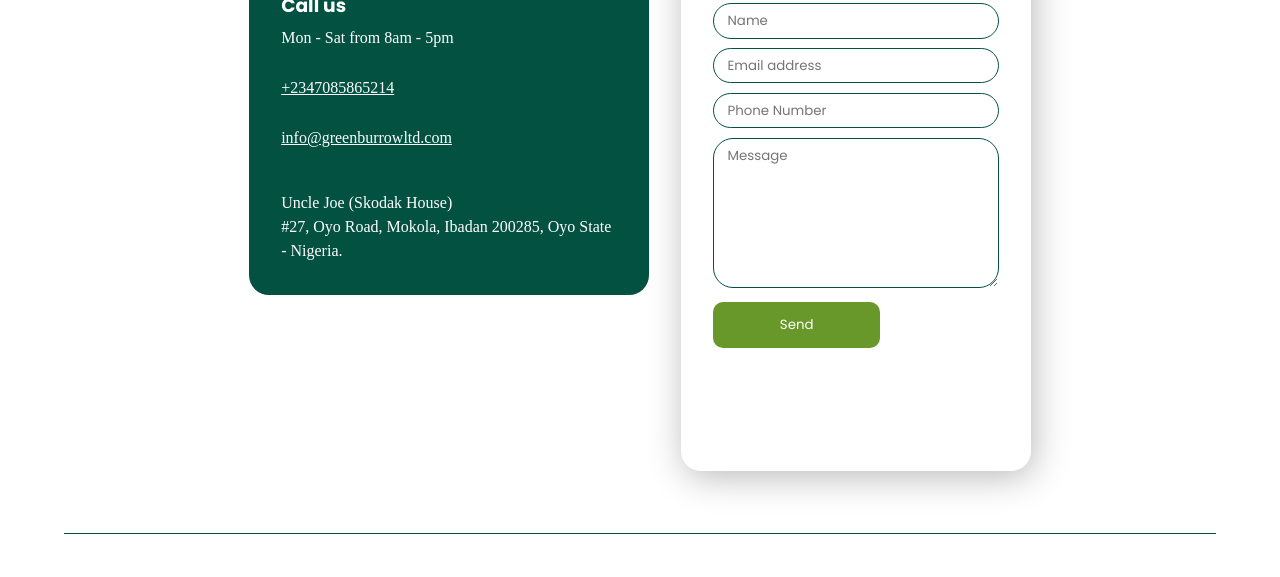
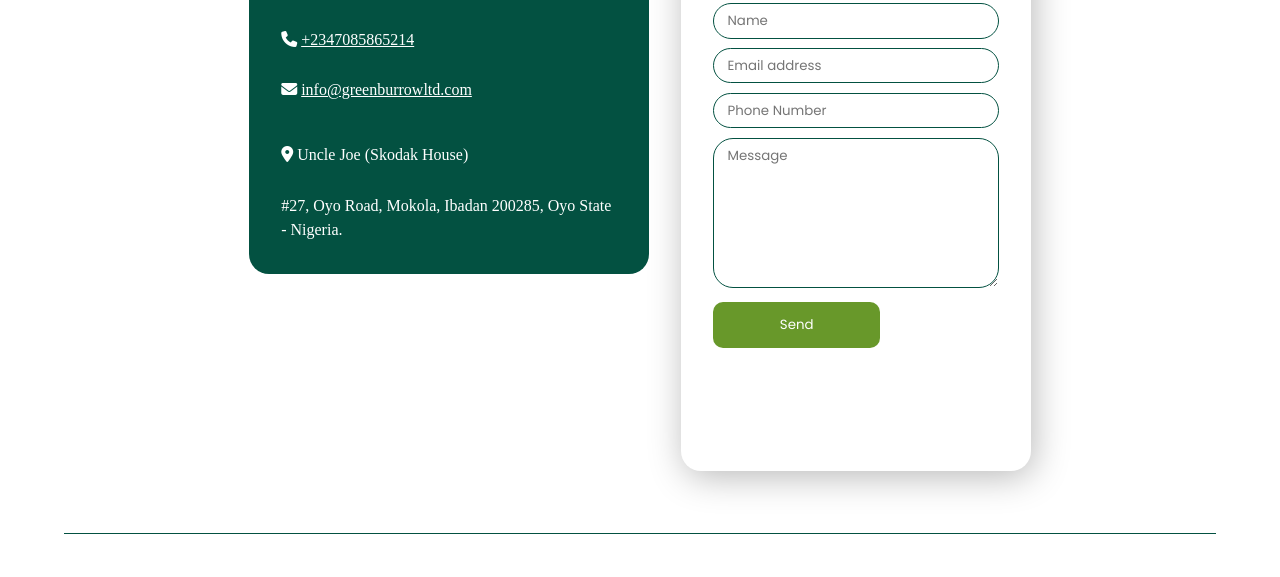
Before and after one commit to victorskydotdev/greenburrow, an Eleventy site: page src/pgs/contact.njk in a window 1280 px wide. Shown: the part 289-866 px from the top of the page. Built offline with nearby package versions, Linux system fonts and the light colour scheme; Eleventy itself is replaced by a stand-in of ours; files that its build step writes are made by us from their sources.

Commit message:
added fontawesome icons to the contact us page

```diff
--- a/src/pgs/contact.njk
+++ b/src/pgs/contact.njk
@@ -6,22 +6,27 @@ layout: base.njk
 <section class="contact-form-section">
 	<div class="container">
 		<div class="contact-card hidden">
-			<i class="fa-solid fa-phone"></i>
+			<!-- <i class="fa-solid fa-phone"></i> -->
 
-			<h3 class="heading">Call us</h3>
+			<h3 class="heading">Contact us</h3>
 			<p class="text">Mon - Sat from 8am - 5pm</p>
 
-			<a href="tel:+2347085865214">+2347085865214</a>
+			<div class="phone-wrap">
+				<i class="fa-solid fa-phone"></i>
+				<a href="tel:+2347085865214">+2347085865214</a>
+			</div>
 
 			<div class="email-wrap">
 				<p class="email">
-					<a href="mailto:info@greenburrowltd.com">info@greenburrowltd.com</a>
+					<i class="fa-solid fa-envelope"></i>
+					<a href="mailto:info@greenburrowltd.com"> info@greenburrowltd.com</a>
 				</p>
 			</div>
 
 			<div class="address-wrap">
 				<p class="address">
-					Uncle Joe (Skodak House) <br />
+					<i class="fa-solid fa-location-dot"></i> Uncle Joe (Skodak House)
+					<br />
 					#27, Oyo Road, Mokola, Ibadan 200285, Oyo State - Nigeria.
 				</p>
 			</div>
```
Also changed, not shown: 1 other file.
